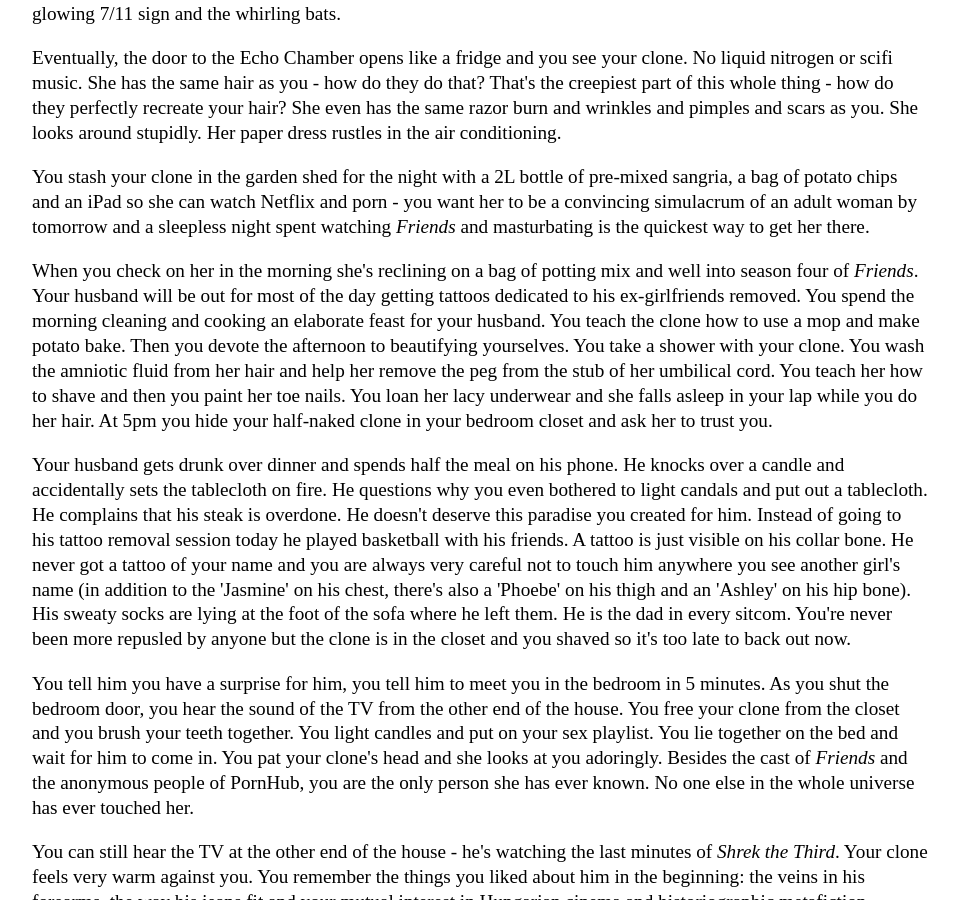
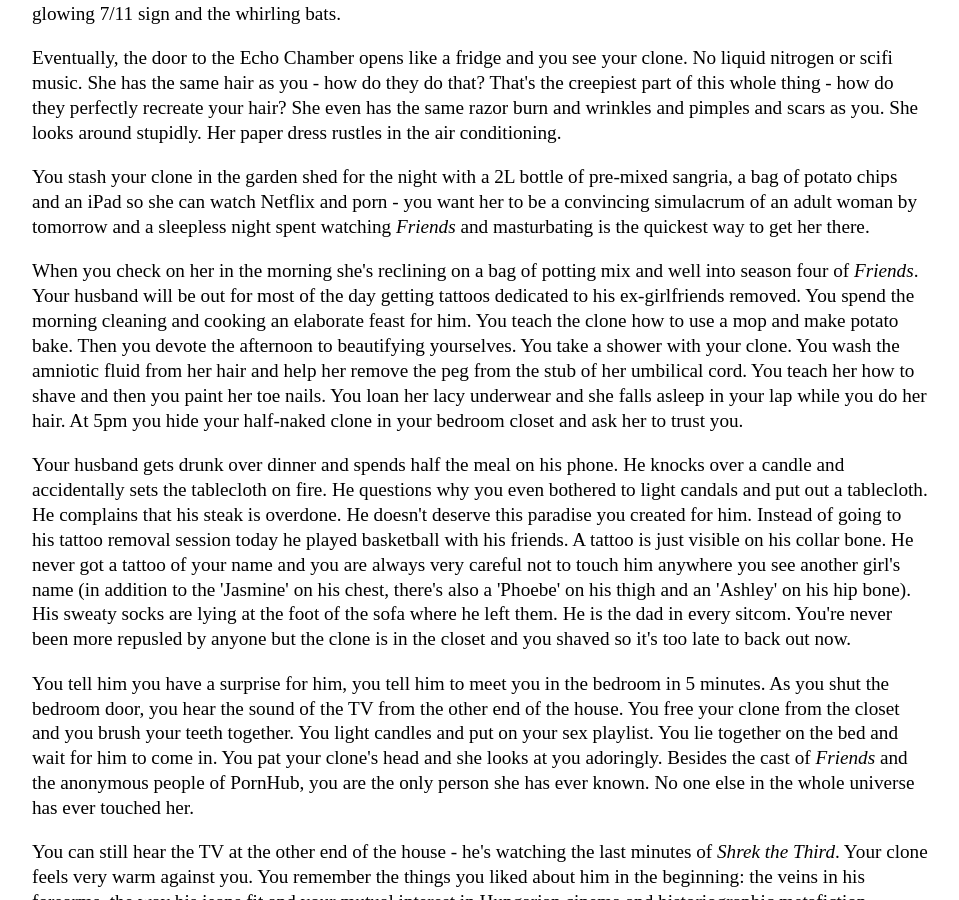
Before and after one commit to Pinelife/pinelife.github.io, a Jekyll site: the page built from Hellhole/excitingevent1.html, in a window 1280 px wide and 900 px high, scrolled down 1088 px. Shown: the whole window, without its empty margins (160-1119 px from the left). Built offline with Jekyll 4.4.1, drawn with Linux system fonts in a browser that asks for light colours.

Commit message:
Update excitingevent1.html

```diff
--- a/Hellhole/excitingevent1.html
+++ b/Hellhole/excitingevent1.html
@@ -56,7 +56,7 @@ Don't question the clone thing too much. Let's just say it's 2023, an alien spac
 </p>
 <p>
   When you check on her in the morning she's reclining on a bag of potting mix and well into season four of <i>Friends</i>. Your husband will be out
-  for most of the day getting tattoos dedicated to his ex-girlfriends removed. You spend the morning cleaning and cooking an elaborate feast for your husband. You teach the clone how
+  for most of the day getting tattoos dedicated to his ex-girlfriends removed. You spend the morning cleaning and cooking an elaborate feast for him. You teach the clone how
   to use a mop and make potato bake. Then you devote the afternoon to beautifying yourselves. You take a shower with your clone. You wash the
   amniotic fluid from her hair and help her remove the peg from the stub of her umbilical cord. You teach her how to shave and then you paint her toe nails.
   You loan her lacy underwear and she falls asleep in your lap while you do her hair. At 5pm you hide your half-naked clone in your bedroom closet and ask her to trust you.
```
